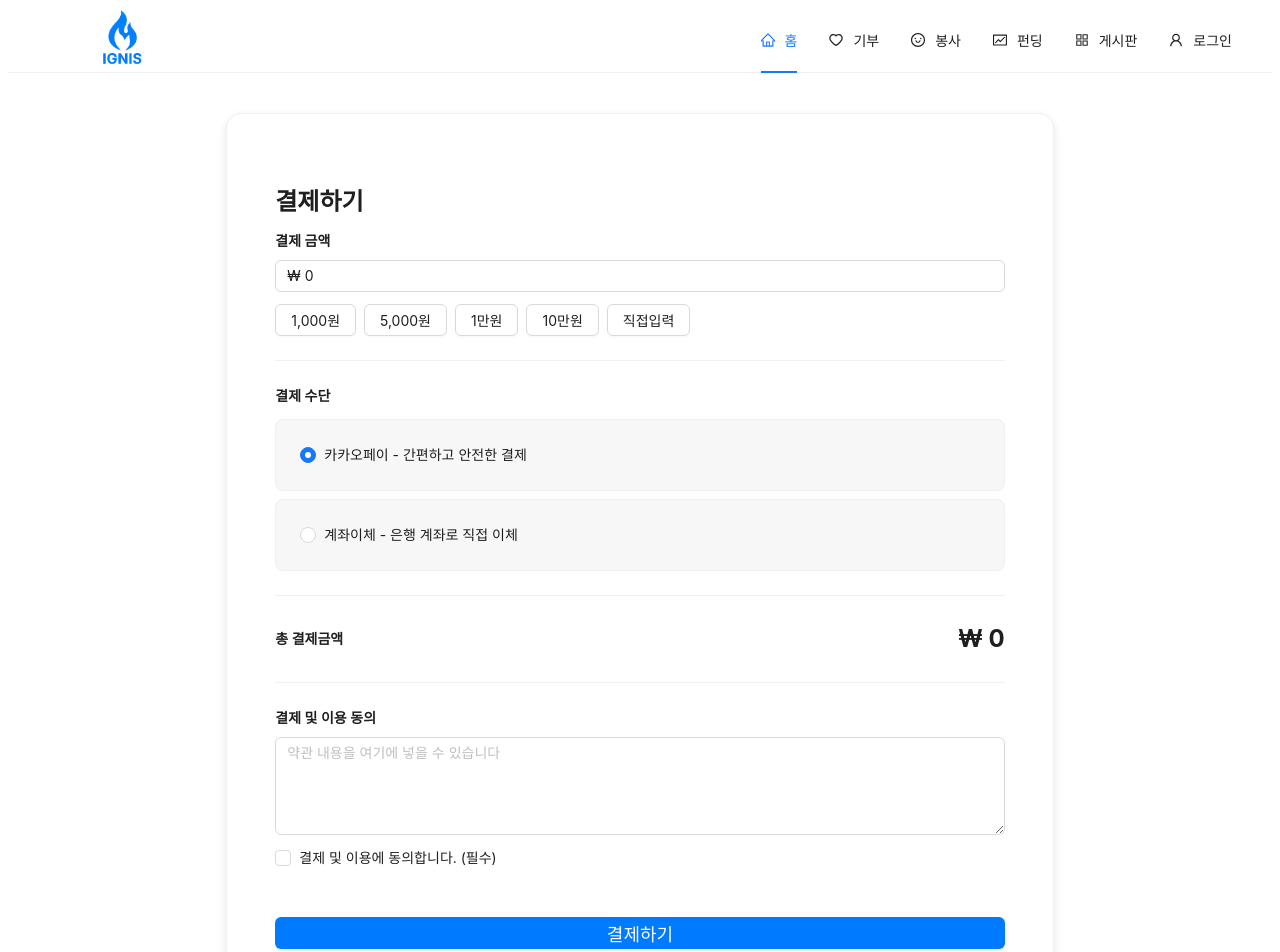
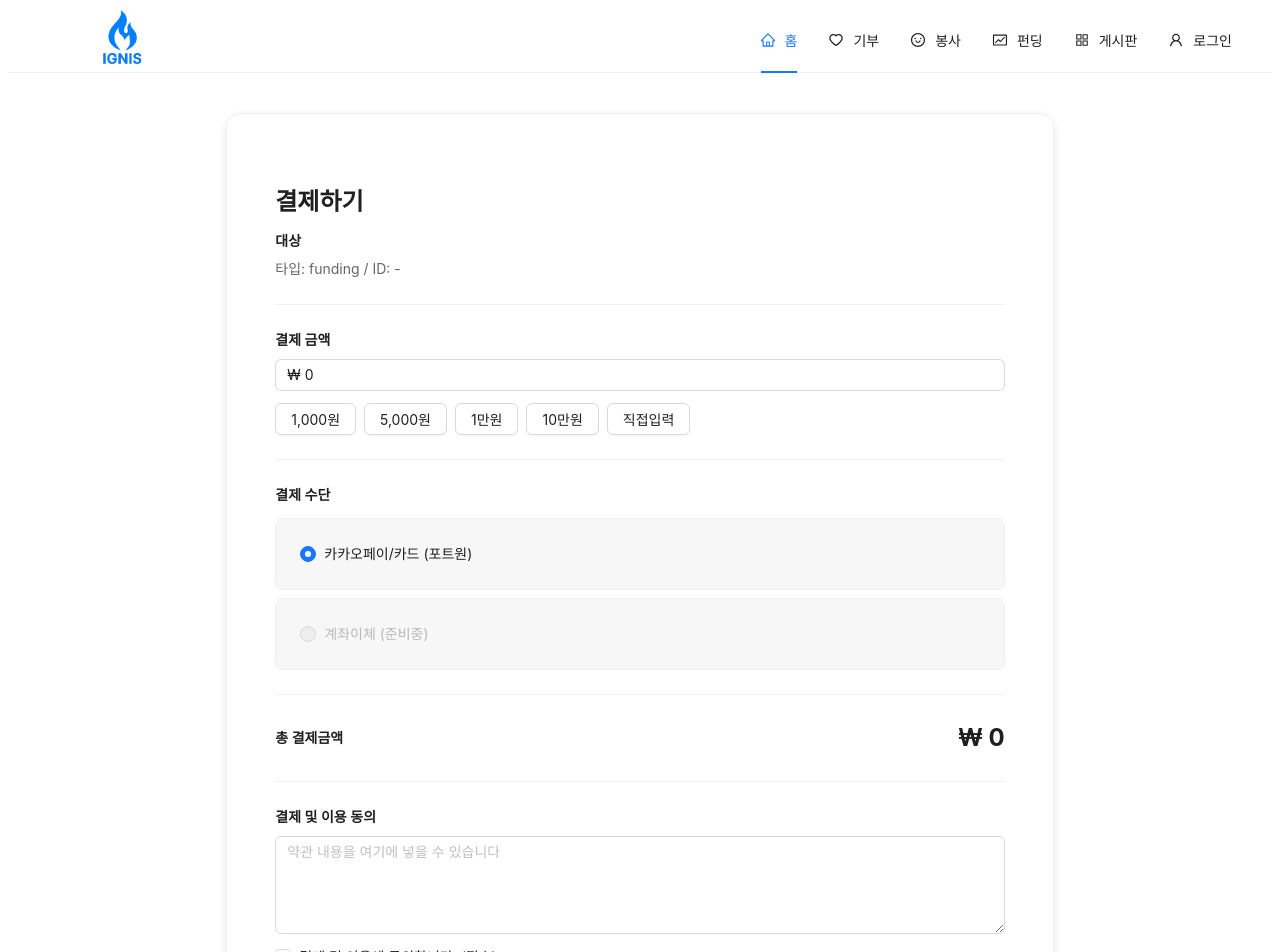
Before and after one commit to SeolKey/Ignis, a React (Vite) app in the folder ignis-frontend/: page /payment in a window 1280 px wide. Shown: the top 952 px of the page. Built offline with nearby package versions, Linux system fonts and the light colour scheme; no server answers.

Commit message:
2025.08.29 KG결제창 업데이트
KG 팝업 기능

```diff
--- a/ignis-frontend/index.html
+++ b/ignis-frontend/index.html
@@ -7,6 +7,7 @@
   <link rel="icon" href="./IgnisIcon.png?v=2" type="image/png" />
 
   <meta name="viewport" content="width=device-width, initial-scale=1.0" />
+  <script src="https://cdn.iamport.kr/v1/iamport.js"></script>
   <title>IGNIS</title>
 </head>
 
--- a/ignis-frontend/src/pages/PaymentPage.jsx
+++ b/ignis-frontend/src/pages/PaymentPage.jsx
@@ -1,4 +1,6 @@
-import React, { useState } from 'react';
+// src/pages/PaymentPage.jsx
+import React, { useEffect, useMemo, useState } from "react";
+import { useNavigate, useSearchParams } from "react-router-dom";
 import {
   Typography,
   Input,
@@ -8,46 +10,113 @@ import {
   Card,
   Checkbox,
   Divider,
-} from 'antd';
-import '../styles/PaymentPage.css';
-import Layout from '../components/Layout';
+  message,
+} from "antd";
+import "../styles/PaymentPage.css";
+import Layout from "../components/Layout";
 
 const { Title, Text } = Typography;
 const { TextArea } = Input;
 
-const PaymentPage = () => {
-  const [amount, setAmount] = useState(0);
-  const [paymentMethod, setPaymentMethod] = useState('kakaopay');
+export default function PaymentPage() {
+  const [params] = useSearchParams();
+  const navigate = useNavigate();
 
-  const addAmount = (value) => {
-    setAmount((prev) => prev + value);
-  };
+  // URL 파라미터에서 기본값 주입 (예: /payment?type=funding&id=123&amount=10000)
+  const typeParam = params.get("type") || "funding";
+  const idParam = params.get("id");
+  const amountParam = Number(params.get("amount") || 0);
 
-  const requestKakaoPay = async () => {
-    if (amount <= 0) {
-      alert('금액을 입력해주세요.');
+  const [amount, setAmount] = useState(amountParam);
+  const [paymentMethod, setPaymentMethod] = useState("kakaopay");
+  const [agree, setAgree] = useState(false);
+  const [loading, setLoading] = useState(false);
+
+  // PortOne init (한 번만)
+  useEffect(() => {
+    if (window.IMP && !window.__impInited) {
+      window.IMP.init(import.meta.env.VITE_IAMPORT_ID); // .env의 VITE_IAMPORT_ID 사용
+      window.__impInited = true;
+    }
+  }, []);
+
+  const addAmount = (value) => setAmount((prev) => prev + value);
+
+  const disabled = useMemo(() => {
+    return !idParam || amount <= 0 || !agree || loading;
+  }, [idParam, amount, agree, loading]);
+
+  // PortOne 결제 요청
+  const requestPay = async () => {
+    if (paymentMethod !== "kakaopay") {
+      message.info("현재는 카드/카카오페이(포트원)만 지원합니다.");
       return;
     }
+    if (!idParam) {
+      message.error("대상 ID가 없습니다. 상세 페이지에서 다시 시도해주세요.");
+      return;
+    }
+    if (amount <= 0) {
+      message.error("결제 금액을 입력해주세요.");
+      return;
+    }
+    try {
+      setLoading(true);
 
-    try {
-      const res = await fetch('http://localhost:4000/payment/ready', {
-        method: 'POST',
-        headers: { 'Content-Type': 'application/json' },
-        body: JSON.stringify({
-          amount: amount,
-          itemName: '호우 피해 기부',
-        }),
+      // 1) 서버 사전등록: 주문번호(merchantUid) 생성 + 금액 검증 + READY 저장
+      //    엔드포인트: POST /api/funding/react/{fundingId}/payments/ready
+      const readyRes = await fetch(`http://localhost/api/payments/prepare`, {
+        method: "POST",
+        headers: { "Content-Type": "application/json" },
+        body: JSON.stringify({ targetType: "FUNDING", targetId: Number(idParam), amount }),
+        credentials: "include", // (세션 사용 시 권장)
       });
+      if (!readyRes.ok) throw new Error("결제 준비에 실패했습니다.");
+      const ready = await readyRes.json(); // { merchantUid, amount, name, ... }
 
-      const data = await res.json();
-      if (data.redirectUrl) {
-        window.location.href = data.redirectUrl;
-      } else {
-        alert('카카오페이 요청 실패');
-      }
-    } catch (err) {
-      console.error(err);
-      alert('서버 요청 중 오류 발생');
+      // 2) 포트원 결제창 호출
+      const IMP = window.IMP;
+      IMP.request_pay(
+        {
+          pg: "html5_inicis",         // KG 이니시스(포트원)
+          pay_method: "card",         // 또는 'kakaopay' 등
+          merchant_uid: ready.merchantUid,
+          name: ready.name || `[Funding] ${idParam}`,
+          amount: ready.amount,       // 반드시 서버 금액 그대로
+          // 모바일 환경이면 m_redirect_url 추가 가능
+        },
+        async (rsp) => {
+          if (!rsp.success) {
+            message.error(rsp.error_msg || "결제가 실패/취소되었습니다.");
+            setLoading(false);
+            return;
+          }
+
+          // 3) 서버 승인/검증: impUid/merchantUid 전달 → 승인 성공 시 DB PAID 처리
+          const confirmRes = await fetch(`http://localhost/api/payment/react/confirm`, {
+            method: "POST",
+            headers: { "Content-Type": "application/json" },
+            body: JSON.stringify({
+              impUid: rsp.imp_uid,
+              merchantUid: rsp.merchant_uid,
+            }),
+            credentials: "include", // (세션 사용 시 권장)
+          });
+          if (!confirmRes.ok) {
+            message.error("결제 승인에 실패했습니다.");
+            setLoading(false);
+            return;
+          }
+
+          // 4) 성공 이동 (상세페이지 복귀)
+          navigate(`/funding/detail/${idParam}?paid=1`, { replace: true });
+        }
+      );
+    } catch (e) {
+      console.error(e);
+      message.error(e.message || "결제 요청 중 오류가 발생했습니다.");
+    } finally {
+      setLoading(false);
     }
   };
 
@@ -58,12 +127,21 @@ const PaymentPage = () => {
           <Title level={3}>결제하기</Title>
 
           <div className="section">
+            <Text strong>대상</Text>
+            <div style={{ marginTop: 6, color: "#666" }}>
+              타입: {typeParam} / ID: {idParam || "-"}
+            </div>
+          </div>
+
+          <Divider />
+
+          <div className="section">
             <Text strong>결제 금액</Text>
             <Input
               prefix="₩"
               value={amount}
               onChange={(e) => {
-                const onlyNumber = e.target.value.replace(/[^0-9]/g, '');
+                const onlyNumber = e.target.value.replace(/[^0-9]/g, "");
                 setAmount(Number(onlyNumber));
               }}
               style={{ marginTop: 8 }}
@@ -84,14 +162,16 @@ const PaymentPage = () => {
             <Radio.Group
               value={paymentMethod}
               onChange={(e) => setPaymentMethod(e.target.value)}
-              style={{ width: '100%' }}
+              style={{ width: "100%" }}
             >
-              <Space direction="vertical" style={{ width: '100%', marginTop: 12 }}>
+              <Space direction="vertical" style={{ width: "100%", marginTop: 12 }}>
                 <Card className="payment-option" bordered>
-                  <Radio value="kakaopay">카카오페이 - 간편하고 안전한 결제</Radio>
+                  <Radio value="kakaopay">카카오페이/카드 (포트원)</Radio>
                 </Card>
                 <Card className="payment-option" bordered>
-                  <Radio value="account">계좌이체 - 은행 계좌로 직접 이체</Radio>
+                  <Radio value="account" disabled>
+                    계좌이체 (준비중)
+                  </Radio>
                 </Card>
               </Space>
             </Radio.Group>
@@ -113,7 +193,7 @@ const PaymentPage = () => {
               placeholder="약관 내용을 여기에 넣을 수 있습니다"
               style={{ marginTop: 8 }}
             />
-            <Checkbox style={{ marginTop: 12 }}>
+            <Checkbox style={{ marginTop: 12 }} checked={agree} onChange={(e) => setAgree(e.target.checked)}>
               결제 및 이용에 동의합니다. (필수)
             </Checkbox>
           </div>
@@ -122,21 +202,15 @@ const PaymentPage = () => {
             className="payment-button"
             type="primary"
             block
+            loading={loading}
+            disabled={disabled}
             style={{ marginTop: 24 }}
-            onClick={() => {
-              if (paymentMethod === 'kakaopay') {
-                requestKakaoPay();
-              } else {
-                alert('아직 해당 결제수단은 지원하지 않습니다.');
-              }
-            }}
+            onClick={requestPay}
           >
-            결제하기
+            {loading ? "결제 준비 중..." : "결제하기"}
           </Button>
         </Card>
       </div>
     </Layout>
   );
-};
-
-export default PaymentPage;
+}
--- a/ignis-frontend/src/pages/funding/FundingDetail.jsx
+++ b/ignis-frontend/src/pages/funding/FundingDetail.jsx
@@ -137,7 +137,7 @@ export default function FundingDetail() {
                 <Button
                   type="primary"
                   style={{ minWidth: 180 }}
-                  onClick={() => navigate('/payment')}
+                  onClick={() => navigate(`/payment?type=funding&id=${id}&amount=${item?.maxPrice || 0}`)}
                 >
                   프로젝트 참여하기
                 </Button>
```
Also changed, not shown: 1 other file (tests, documents, lock files or other folders).
